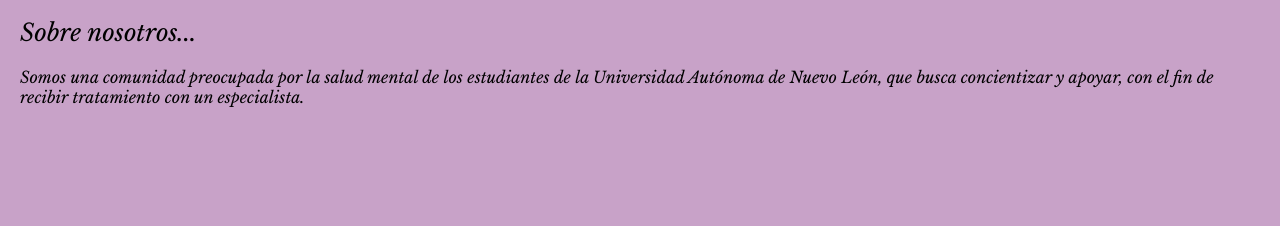
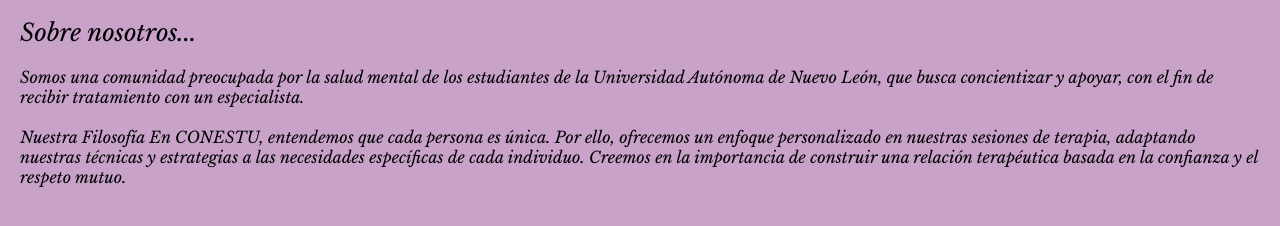
Before and after one commit to M4900/PIA.github.io, a plain HTML site: page index.html in a window 1280 px wide. Shown: the part 142-368 px from the top of the page. Drawn offline with nearby package versions, Linux system fonts and the light colour scheme.

Commit message:
Update index.html

```diff
--- a/index.html
+++ b/index.html
@@ -27,6 +27,8 @@
     <main>
         <h2>Sobre nosotros...</h2>
         <p>Somos una comunidad preocupada por la salud mental de los estudiantes de la Universidad Autónoma de Nuevo León, que busca concientizar y apoyar, con el fin de recibir tratamiento con un especialista.</p>
+    <p> Nuestra Filosofía
+En CONESTU, entendemos que cada persona es única. Por ello, ofrecemos un enfoque personalizado en nuestras sesiones de terapia, adaptando nuestras técnicas y estrategias a las necesidades específicas de cada individuo. Creemos en la importancia de construir una relación terapéutica basada en la confianza y el respeto mutuo.</p>
     </main>
 </body>
 </html>
```
